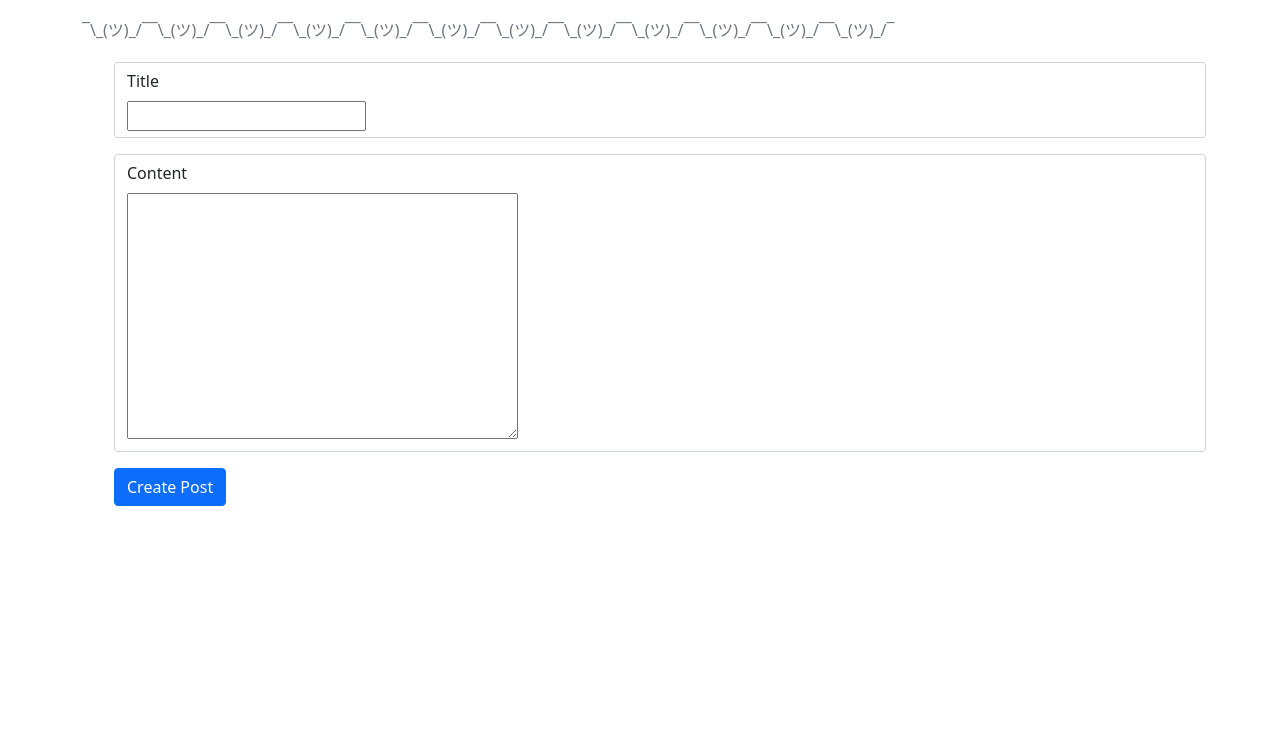
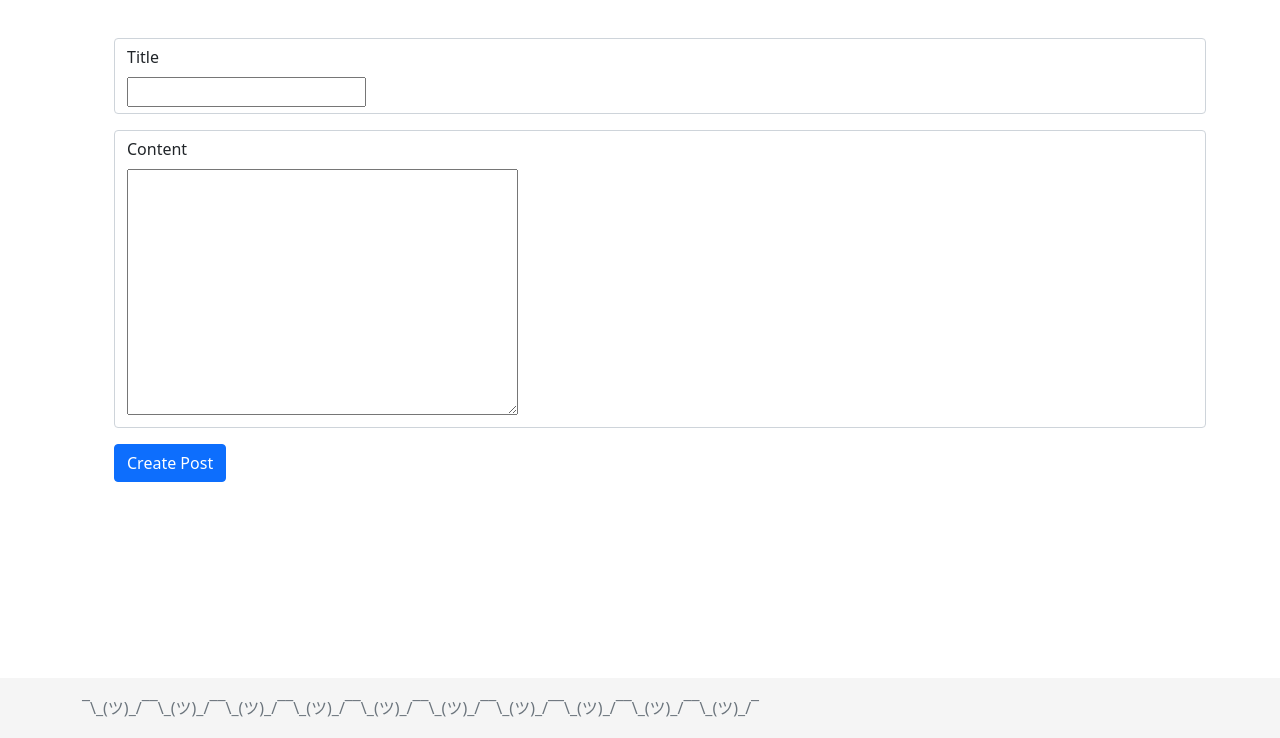
Before and after one commit to jimmyt333/MusicMap, a Django app: page /blog/ in a window 1280 px wide. Shown: the part 62-800 px from the top of the page. Run offline with Django 3.2, Linux system fonts and the light colour scheme; data that the repository does not hold is empty; some libraries are stand-ins or nearby versions.

Commit message:
fixed merge conflicts, reimplemented footer html

```diff
--- a/mysite/musicmap/templates/musicmap/base.html
+++ b/mysite/musicmap/templates/musicmap/base.html
@@ -27,6 +27,14 @@
             position: relative;
             text-align: center;
             font-size: 20px;
+        }
+        .footer {
+            position: absolute;
+            bottom: 0;
+            width: 100%;
+            height: 60px; /* Set the fixed height of the footer here */
+            line-height: 60px; /* Vertically center the text there */
+            background-color: #f5f5f5;
         }
     </style>
   </head>
@@ -77,7 +85,7 @@
 
     <footer class="footer">
         <div class="container">
-          <span class="text-muted">¯\_(ツ)_/¯¯\_(ツ)_/¯¯\_(ツ)_/¯¯\_(ツ)_/¯¯\_(ツ)_/¯¯\_(ツ)_/¯¯\_(ツ)_/¯¯\_(ツ)_/¯¯\_(ツ)_/¯¯\_(ツ)_/¯¯\_(ツ)_/¯¯\_(ツ)_/¯</span>
+          <span class="text-muted">¯\_(ツ)_/¯¯\_(ツ)_/¯¯\_(ツ)_/¯¯\_(ツ)_/¯¯\_(ツ)_/¯¯\_(ツ)_/¯¯\_(ツ)_/¯¯\_(ツ)_/¯¯\_(ツ)_/¯¯\_(ツ)_/¯</span>
         </div>
       </footer>
 
```
